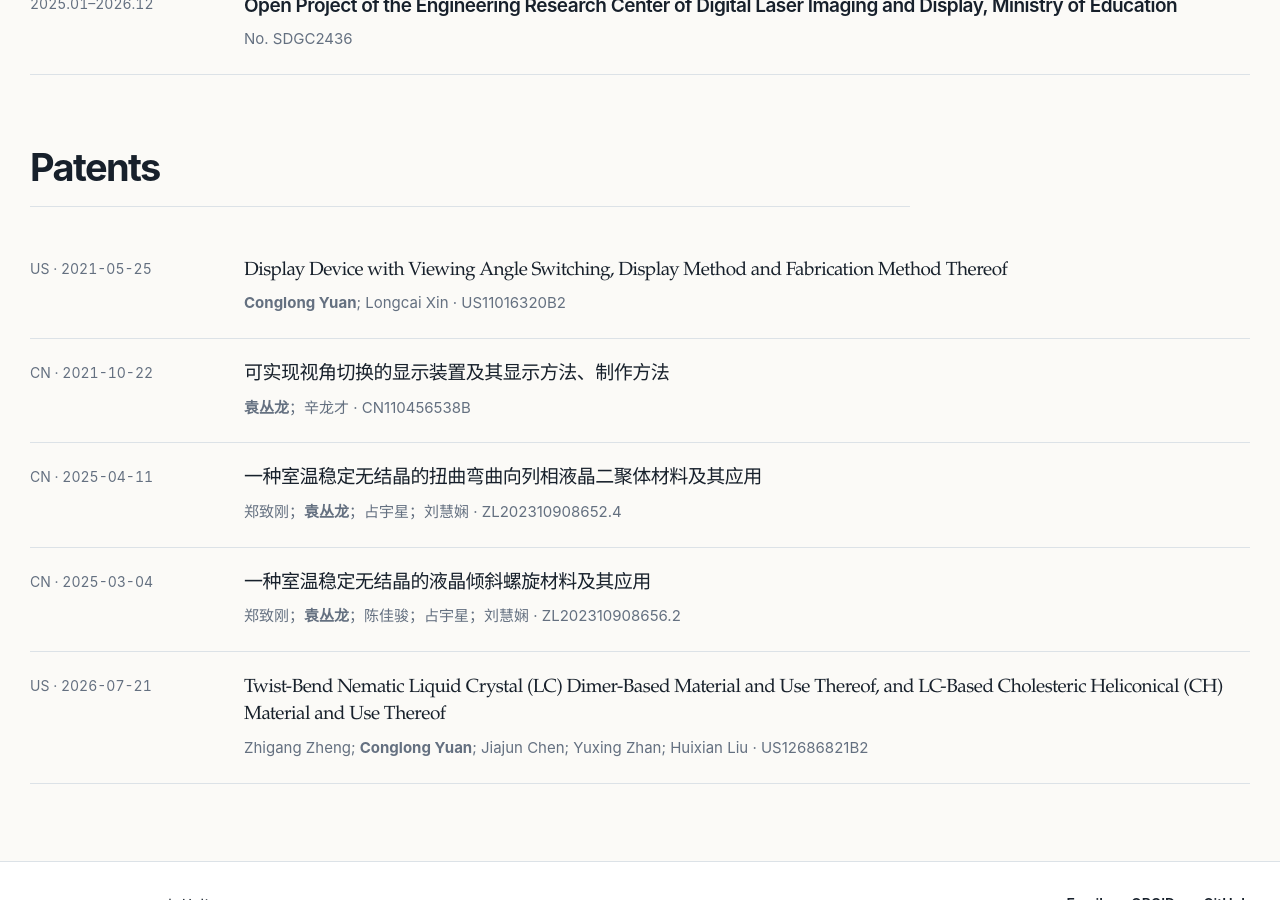
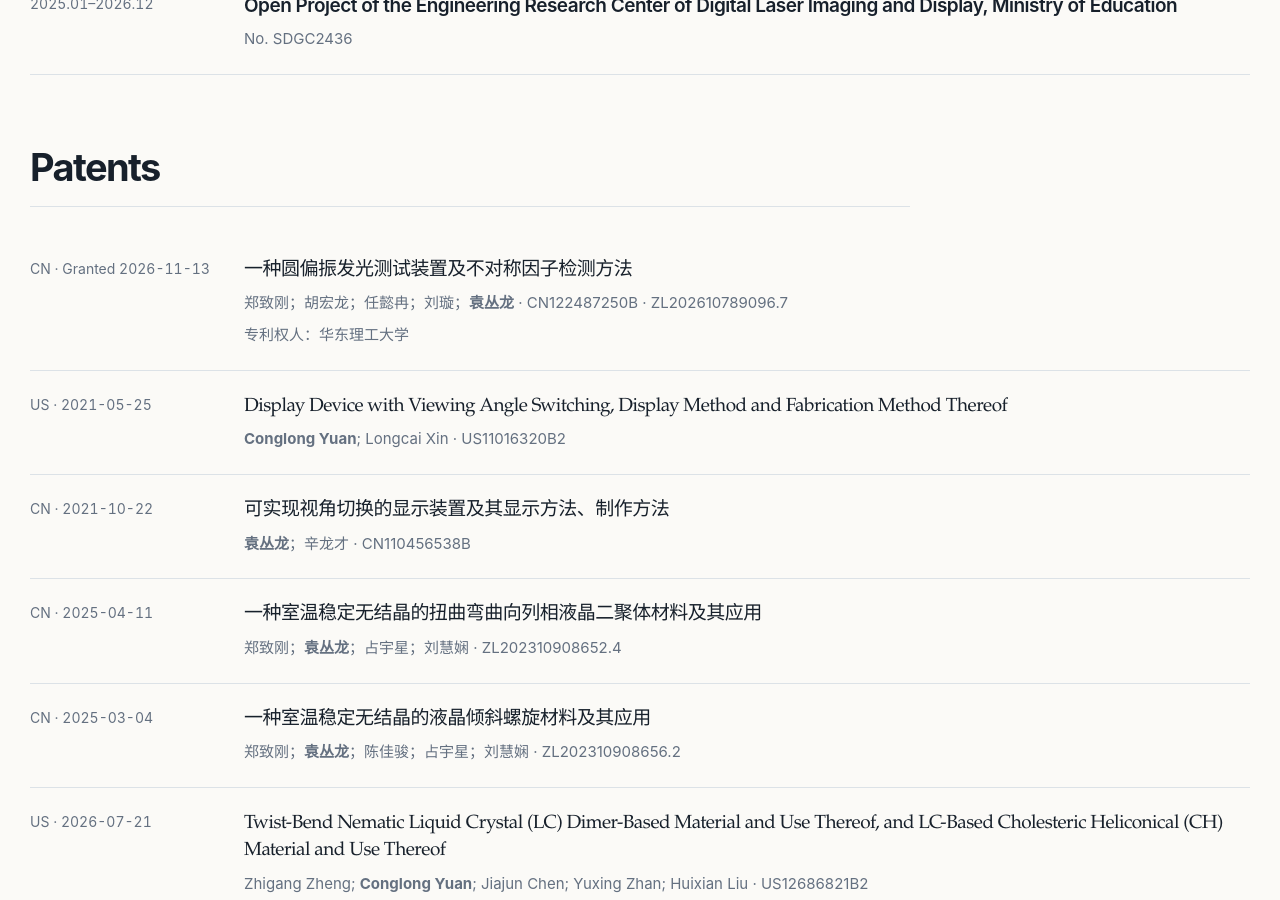
Before and after one commit to ConglongYuan/conglongyuan.github.io, a Jekyll site: the page built from _pages/projects.md, in a window 1280 px wide and 900 px high, scrolled down 1079 px. Built offline with Jekyll 4.4.1, drawn with Linux system fonts in a browser that asks for light colours; a style sheet for code colours, icons or effects is not loaded.

Commit message:
Add accepted Optical Materials paper and granted CPL testing patent (#3)
* Add accepted Optical Materials paper and granted CPL testing patent

* Preserve existing LF line endings

```diff
--- a/_pages/projects.md
+++ b/_pages/projects.md
@@ -25,6 +25,7 @@ studio_page: true
 
     <div class="record-group" id="patents">
       <h2>Patents</h2>
+      <article class="record-row patent-row"><span class="record-row__meta">CN · Granted 2026-11-13</span><div><h3 lang="zh-CN">一种圆偏振发光测试装置及不对称因子检测方法</h3><p lang="zh-CN">郑致刚；胡宏龙；任懿冉；刘璇；<strong>袁丛龙</strong> · CN122487250B · ZL202610789096.7</p><p lang="zh-CN">专利权人：华东理工大学</p></div></article>
       <article class="record-row patent-row"><span class="record-row__meta">US · 2021-05-25</span><div><h3>Display Device with Viewing Angle Switching, Display Method and Fabrication Method Thereof</h3><p><strong>Conglong Yuan</strong>; Longcai Xin · US11016320B2</p></div></article>
       <article class="record-row patent-row"><span class="record-row__meta">CN · 2021-10-22</span><div><h3 lang="zh-CN">可实现视角切换的显示装置及其显示方法、制作方法</h3><p lang="zh-CN"><strong>袁丛龙</strong>；辛龙才 · CN110456538B</p></div></article>
       <article class="record-row patent-row"><span class="record-row__meta">CN · 2025-04-11</span><div><h3 lang="zh-CN">一种室温稳定无结晶的扭曲弯曲向列相液晶二聚体材料及其应用</h3><p lang="zh-CN">郑致刚；<strong>袁丛龙</strong>；占宇星；刘慧娴 · ZL202310908652.4</p></div></article>
--- a/_pages/publications.html
+++ b/_pages/publications.html
@@ -10,10 +10,10 @@ studio_page: true
   <header class="studio-page-head studio-wrap publications-head">
     <div>
       <p class="studio-label">Publications</p>
-      <h1>Published work.</h1>
+      <h1>Publications.</h1>
     </div>
     <div>
-      <p class="studio-page-head__intro">First-author, co-first-author, and corresponding-author papers, arranged by publication year.</p>
+      <p class="studio-page-head__intro">First-author, co-first-author, and corresponding-author papers, including accepted work, arranged by publication year.</p>
     </div>
   </header>
 
@@ -59,6 +59,7 @@ studio_page: true
   <section class="studio-section studio-wrap publication-records" aria-label="Publication list">
     <div class="publications-intro"><span># co-first author · * corresponding author</span><a class="studio-link" href="https://orcid.org/0000-0002-0336-9837">ORCID record</a></div>
     <div class="publication-stack">
+      <article class="pub-item"><span class="pub-item__year">2027</span><div><p class="pub-item__authors">Zhan Y, Hu M, Ren Y, Wang X, Mi Z, Liu S, Sun P, <strong>Yuan C*</strong>, Hu H, Zheng Z-G</p><h2><a href="https://doi.org/10.1016/j.optmat.2026.118702">Programmable helical-memory chiral porous polymer films for storage-history-responsive photonics</a></h2><p class="pub-item__venue">Optical Materials 182, 118702 · Accepted</p></div><span class="pub-item__role">corresponding</span></article>
       <article class="pub-item"><span class="pub-item__year">2026</span><div><p class="pub-item__authors">Mi Z, Wang X, Zhan Y, Liu S, Liu X, Cheng Z, Hu H, Huang W, <strong>Yuan C*</strong>, Lu Y-Q*, Zheng Z-G*</p><h2><a href="https://doi.org/10.1002/adfm.78528">Generalized Tricomi–Gaussian Beams as a Structured Light Framework Enabled by Liquid-Crystal Geometric-Phase Polymer</a></h2><p class="pub-item__venue">Advanced Functional Materials, e78528 · Research article</p></div><span class="pub-item__role">corresponding</span></article>
       <article class="pub-item"><span class="pub-item__year">2026</span><div><p class="pub-item__authors">Guo L et al., <strong>Yuan C*</strong>, Wang X*, Zheng Z*</p><h2><a href="https://doi.org/10.1002/adfm.75304">Advances in Liquid Crystal Holographic Devices: Recent Research Progress</a></h2><p class="pub-item__venue">Advanced Functional Materials, e75304 · Review</p></div><span class="pub-item__role">corresponding</span></article>
       <article class="pub-item"><span class="pub-item__year">2025</span><div><p class="pub-item__authors"><strong>Yuan C#</strong>, Liu H# et al.</p><h2><a href="https://doi.org/10.1002/adma.202507000">Electro-Thermo Cooperative Responsiveness of Cholesteric Heliconical Photonics Architectures Featuring Adaptative Sensitivity</a></h2><p class="pub-item__venue">Advanced Materials 37, 2507000</p></div><span class="pub-item__role">co-first</span></article>
```
